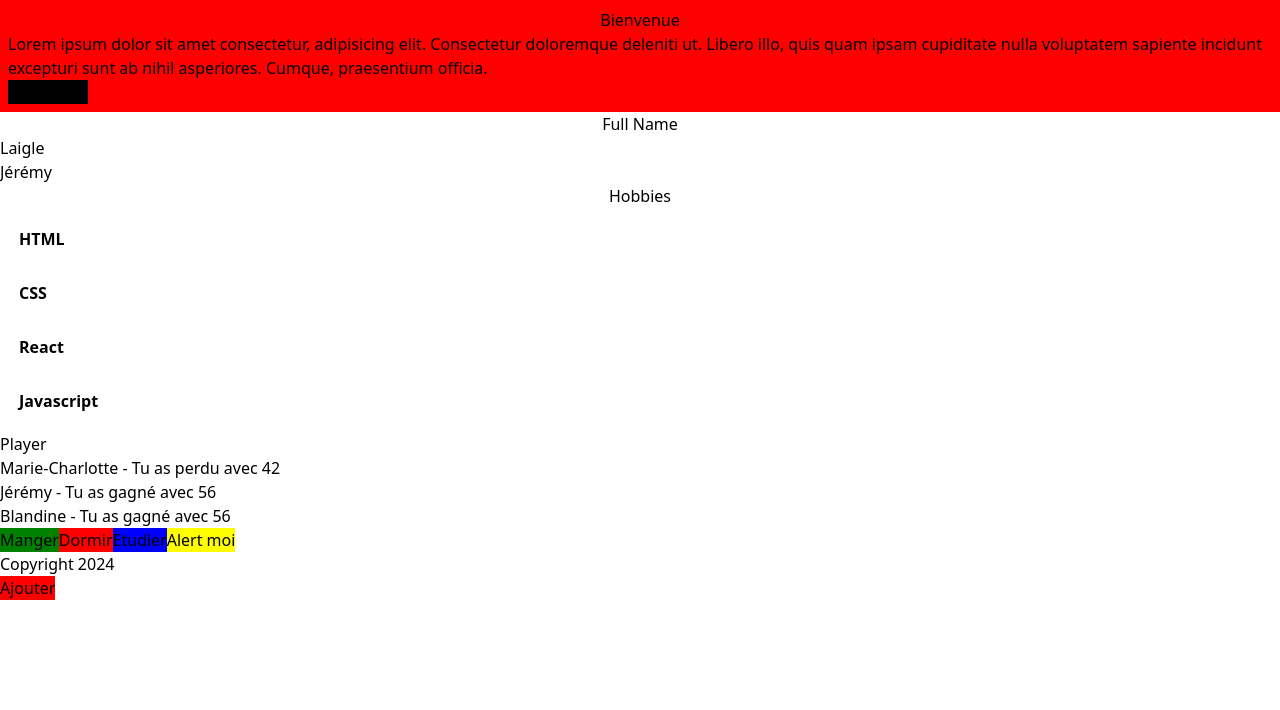
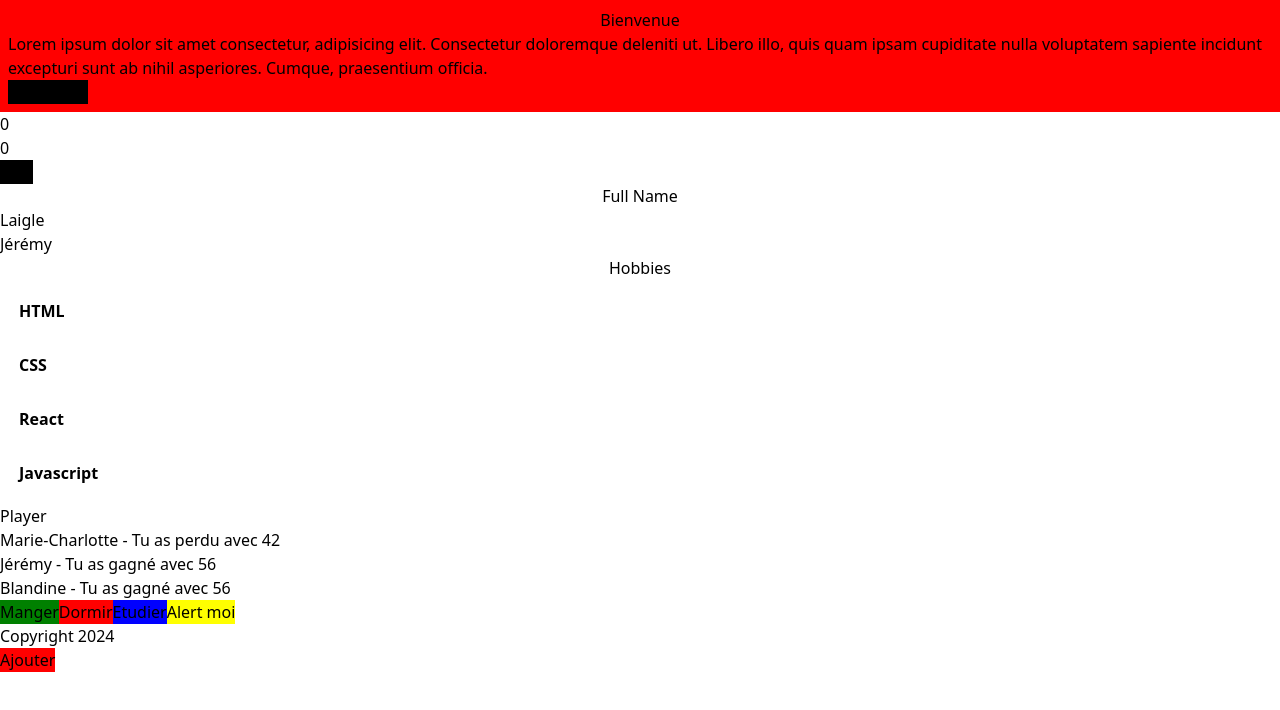
Before and after one commit to LaigleJ/introduction-react, a React (Vite) app in the folder introduction-react/: page / in a window 1280 px wide. Shown: the top 710 px of the page. Built offline with nearby package versions, Linux system fonts and the light colour scheme.

Commit message:
add compteur

```diff
--- a/introduction-react/src/App.jsx
+++ b/introduction-react/src/App.jsx
@@ -1,15 +1,16 @@
-import './index.css'
-import { Header } from './component/containers/header/Header'
-import { Footer } from './component/containers/footer/Footer'
-import { User } from './component/containers/users/user'
-import { Routine } from './component/containers/routine/Routine'
+import "./index.css";
+import { Header } from "./component/containers/header/Header";
+import { Footer } from "./component/containers/footer/Footer";
+import { User } from "./component/containers/users/user";
+import { Routine } from "./component/containers/routine/Routine";
+import Compteur from "./component/containers/compteur/compteur";
 
 function App() {
   const user = {
     firstName: "Laigle",
     lastName: "Jérémy",
-    hobbies: ["HTML", "CSS", "React", "Javascript"]
-  }
+    hobbies: ["HTML", "CSS", "React", "Javascript"],
+  };
   // déclarer la function des bouton là ou on utilise le bouton sunon il faut en créer un component
   /* function ajoute() {
     alert("Ajoute")
@@ -20,14 +21,15 @@ function App() {
   }*/
   return (
     <>
-   <div className='flex flex-col items-center justify-center gap-4 p-11'>
+      <div className="flex flex-col items-center justify-center gap-4 p-11">
         <Header />
+        <Compteur />
         <User utilisateur={user} />
         <Routine />
         <Footer />
       </div>
     </>
-  )
+  );
 }
 
-export default App
+export default App;
--- /dev/null
+++ b/introduction-react/src/component/containers/compteur/compteur.jsx
@@ -0,0 +1,27 @@
+import { useState } from "react";
+import Button from "../UI/button/Button";
+
+export default function Compteur() {
+    const [compteur, setCompteur] = useState(0);
+
+    function ajoute() {
+        setCompteur(compteur + 1);
+    }
+
+    function supprime() {
+        setCompteur(compteur - 1);
+    }
+
+    return (
+        <>
+        <h3 className="text-xl text-center">{compteur}</h3>
+        <h3 className="text-xl text-center">{compteur * 2}</h3>
+        <Button gereclique={ajoute}>
+            <p>+1</p>
+        </Button>
+        <Button gereclique={supprime}>
+            <p>-1</p>
+        </Button>
+        </>
+    )
+}
```
Lines whose indentation alone changed are shown as unchanged.
